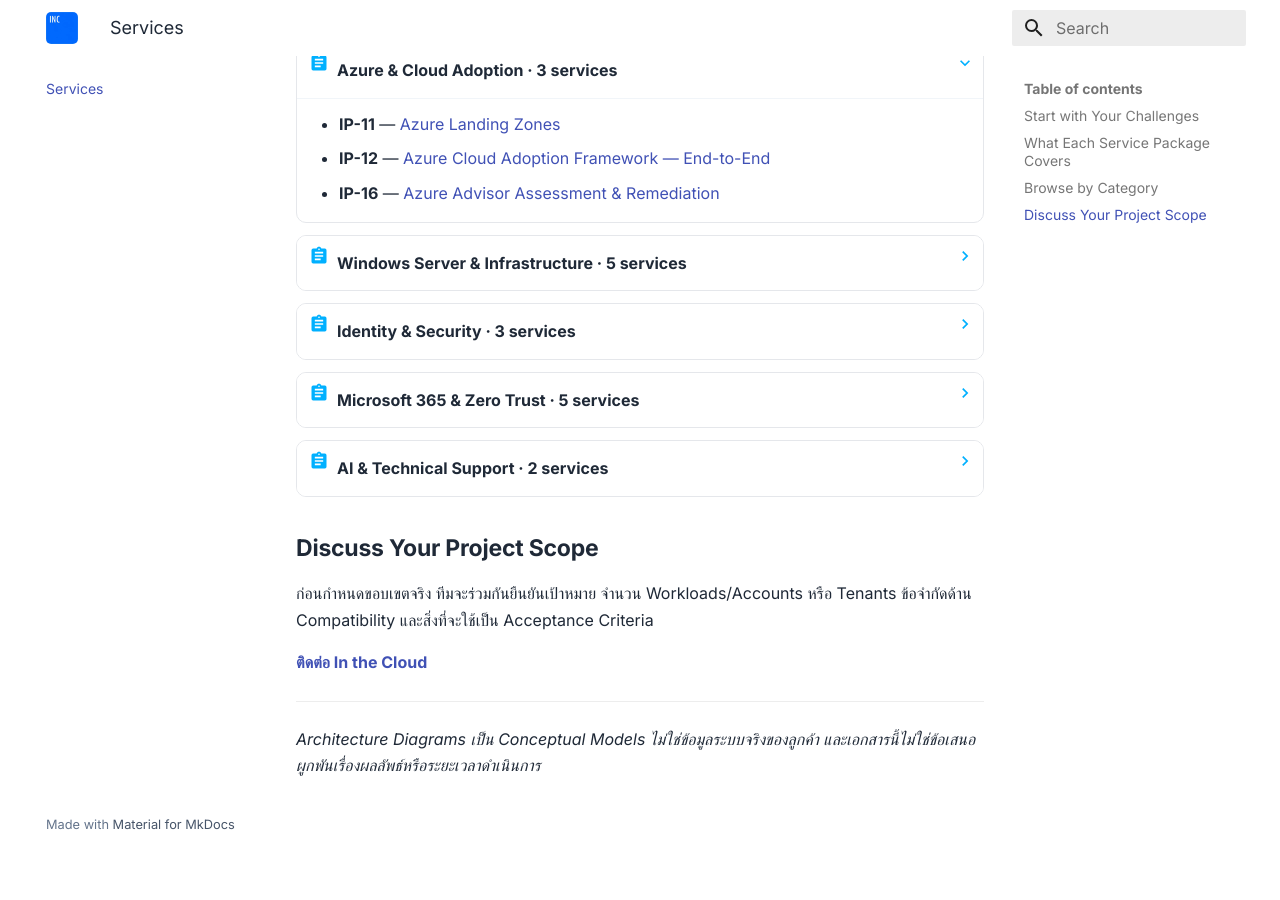
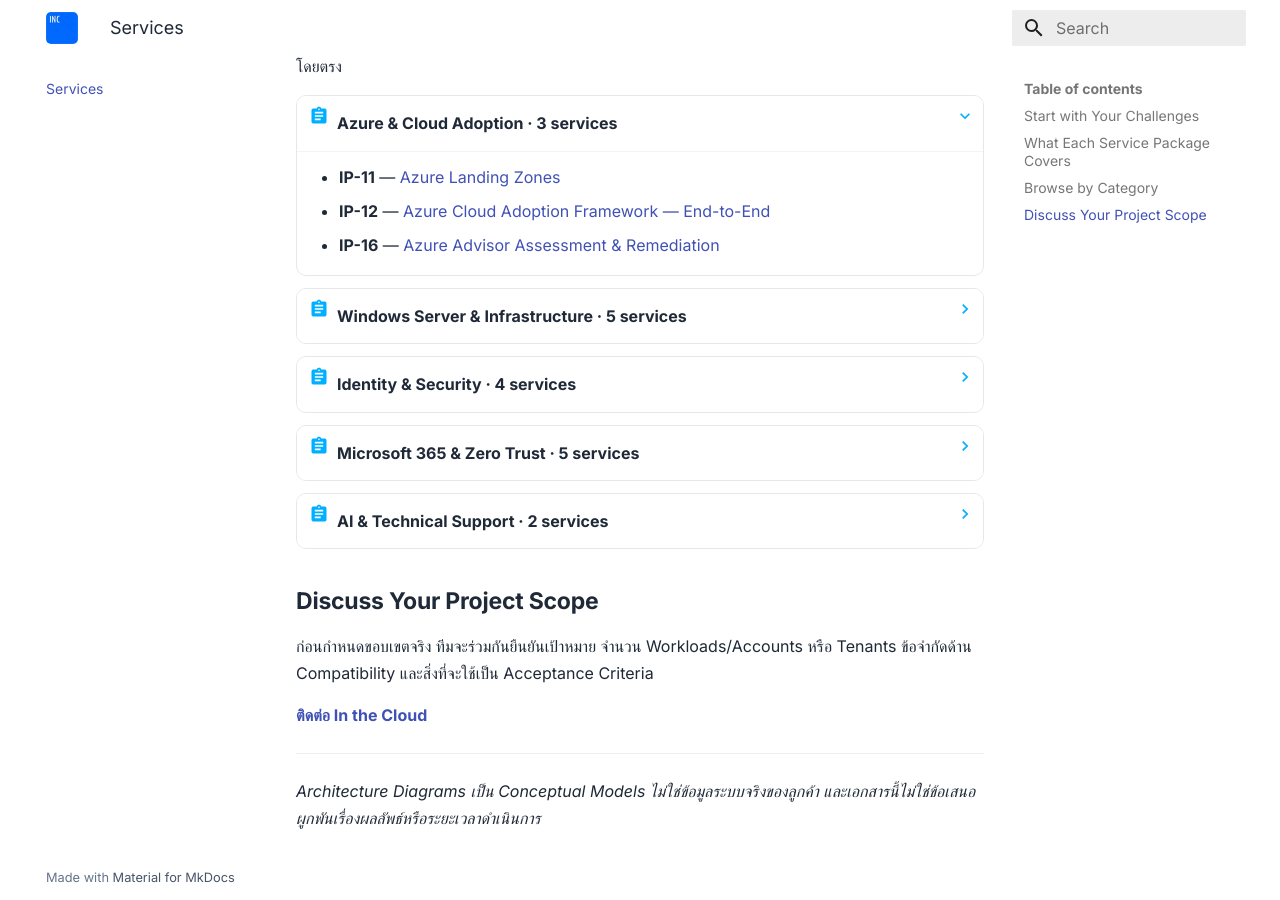
Before and after one commit to inthecloudth/service-catalog, an MkDocs documentation site: the page built from docs/services/index.md, in a window 1280 px wide and 900 px high, scrolled down 1450 px. Built offline with MkDocs 1.6.1 and Material for MkDocs 9.7.7, drawn with Linux system fonts in a browser that asks for light colours; before the commit the page ends 2298 px from its top, so only the background shows below that; part of the change alters nothing that is shown; some of the changed text lies outside the part shown.

Commit message:
docs(catalog): register AR-ID-UAH and update service count to 19

```diff
--- a/docs/services/index.md
+++ b/docs/services/index.md
@@ -10,7 +10,7 @@
 |---|---|
 | ต้องย้าย Windows Server แต่ยังไม่รู้ Dependencies และความเสี่ยง | [Migration Assessment](ip-01-windows-server-migration-assessment.md) · [Migration Implementation](ip-02-windows-server-migration-implementation.md) |
 | ต้องวางรากฐาน Azure หรือขยาย Cloud อย่างมี Governance | [Azure Landing Zones](ip-11-azure-landing-zones.md) · [Cloud Adoption Framework](ip-12-azure-cloud-adoption-framework.md) |
-| Identity มีความเสี่ยงจากสิทธิ์และการเชื่อมต่อหลายระบบ | [Service Account Security](ip-03-service-account-security.md) · [Hybrid Identity](ip-13-hybrid-identity-assessment-remediation.md) · [AD DS Assessment](ip-14-ad-ds-assessment-remediation.md) |
+| Identity มีความเสี่ยงจากสิทธิ์และการเชื่อมต่อหลายระบบ | [Service Account Security](ip-03-service-account-security.md) · [User Account Hygiene](ip-19-user-account-hygiene.md) · [Hybrid Identity](ip-13-hybrid-identity-assessment-remediation.md) · [AD DS Assessment](ip-14-ad-ds-assessment-remediation.md) |
 | Microsoft 365 มี Security/Compliance Gaps ที่ยังจัดลำดับไม่ได้ | [Security Baseline](ip-06-m365-security-baseline.md) · [Zero Trust](ip-15-microsoft-365-zero-trust.md) · [Compliance Readiness](ip-07-m365-compliance-readiness.md) |
 | ต้องประเมิน Hardening และข้อยกเว้นที่กระทบการทำงาน | [Windows Server CIS](ip-17-windows-server-cis-benchmark.md) · [Microsoft 365 CIS](ip-18-m365-cis-benchmark.md) |
 | ต้องใช้ AI เชื่อม Enterprise Systems พร้อมควบคุมการเข้าถึง | [Enterprise MCP Server](ip-09-enterprise-mcp-server.md) · [Secure AI Apps & Data](ip-08-secure-ai-apps-data.md) |
@@ -42,9 +42,10 @@
     - **IP-14** — [AD DS Assessment & Remediation](ip-14-ad-ds-assessment-remediation.md)
     - **IP-17** — [Windows Server CIS Benchmark](ip-17-windows-server-cis-benchmark.md)
 
-??? abstract "Identity & Security · 3 services"
+??? abstract "Identity & Security · 4 services"
 
     - **IP-03** — [Service Account Security Assessment & Remediation](ip-03-service-account-security.md)
+    - **AR-ID-UAH (IP-19)** — [User Account Hygiene Assessment & Remediation](ip-19-user-account-hygiene.md)
     - **IP-05** — [AWS Identity & Access Baseline](ip-05-aws-identity-access-baseline.md)
     - **IP-13** — [Hybrid Identity Assessment & Remediation](ip-13-hybrid-identity-assessment-remediation.md)
 
```
